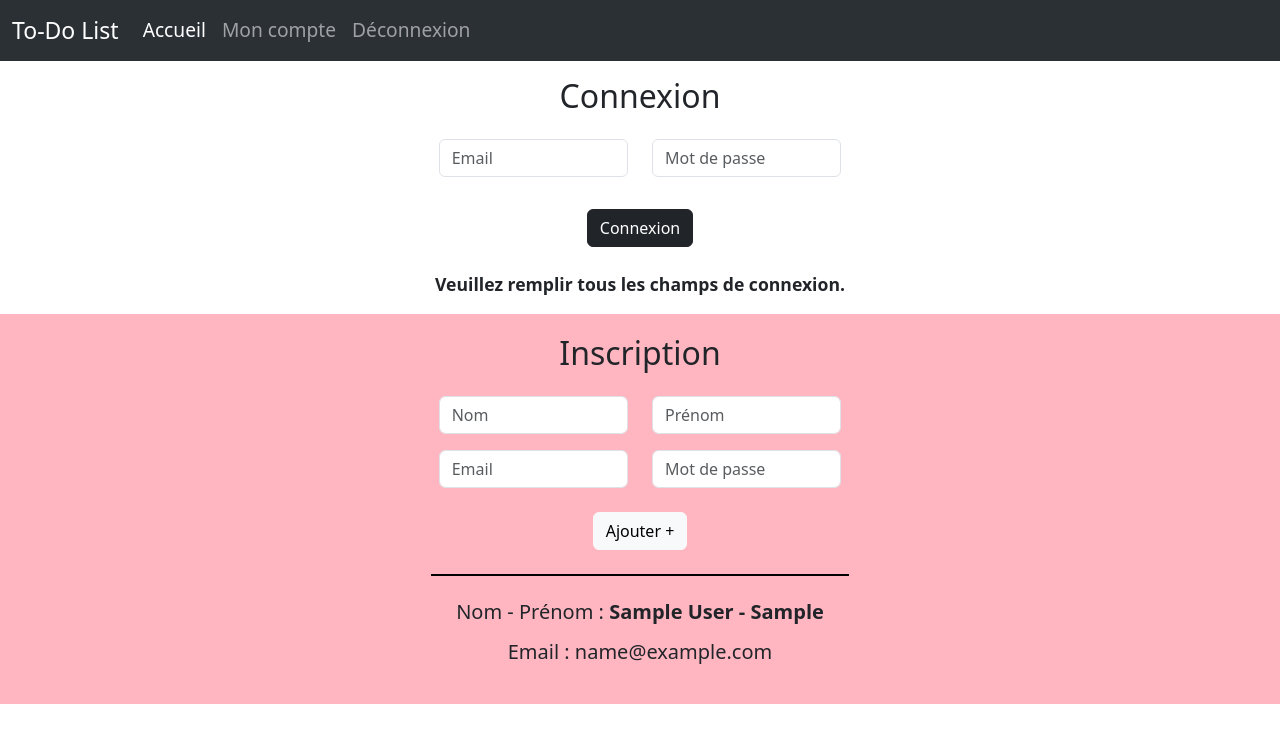
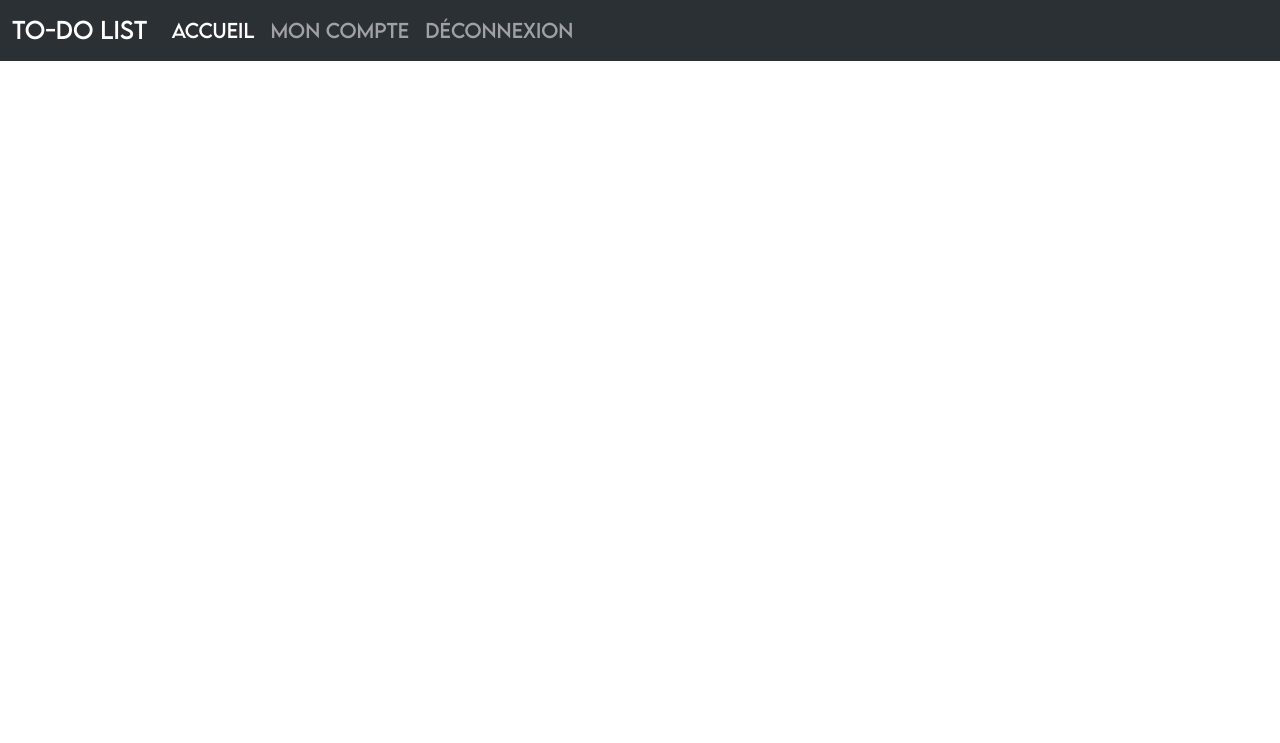
Before and after one commit to SaraColombel/To-Do-List, a PHP site: page /index.php in a window 1280 px wide. Shown: the top 743 px of the page. Run offline with PHP 8.4, Linux system fonts and the light colour scheme; the visitor is signed in with stand-in values (Sample User, id 1); tables that the repository leaves empty or names only in its code hold one stand-in row (values such as "Sample post").

Commit message:
Changement display quand connecté

```diff
--- a/index.php
+++ b/index.php
@@ -200,9 +200,9 @@ function connectionFormInspection()
 $emailUser = connectionFormInspection();
 $user = readUsersByEmail($emailUser['emailCo']);
 
-if(empty($user)){
+if (empty($user)) {
     $messageCo = "Veuillez remplir tous les champs de connexion.";
-} else if(password_verify($emailUser['passwordCo'], $user[0]['password_user'])){
+} else if (password_verify($emailUser['passwordCo'], $user[0]['password_user'])) {
     $_SESSION['id_user'] = $user[0]['id_user'];
     $_SESSION['name_user'] = $user[0]['name_user'];
     $_SESSION['first_name_user'] = $user[0]['first_name_user'];
@@ -214,9 +214,14 @@ if(empty($user)){
 
 // "My account" and "Disconnection"  disappear when nobody is connected
 $display = "d-none";
-if(isset($_SESSION['id_user'])){
+if (isset($_SESSION['id_user'])) {
     $display = "";
-    print_r($display);
+}
+
+// Connection and inscription forms disapear when someone is connected
+$displayConnected = "";
+if (isset($_SESSION['id_user'])) {
+    $displayConnected = "d-none";
 }
 
 
@@ -235,6 +240,31 @@ if(isset($_SESSION['id_user'])){
 </head>
 
 <body>
+    <style>
+        @font-face {
+            font-family: Raleway;
+            src: url('/fonts/Raleway.ttf')
+        }
+
+        @font-face {
+            font-family: LemonMilk;
+            src: url('/fonts/LemonMilk.otf')
+        }
+
+        h1,
+        h2,
+        h3,
+        h4,
+        a {
+            font-family: LemonMilk;
+        }
+
+        p,
+        h5,
+        h6 {
+            font-family: Raleway;
+        }
+    </style>
 
     <!-- Navbar -->
     <nav class="navbar sticky-top navbar-expand-lg bg-body-tertiary" data-bs-theme="dark" style="font-size:120%">
@@ -247,16 +277,16 @@ if(isset($_SESSION['id_user'])){
             <div class="collapse navbar-collapse" id="navbarNavAltMarkup">
                 <div class="navbar-nav">
                     <a class="nav-link active" aria-current="page" href="index.php">Accueil</a>
-                    <a class="nav-link <?php echo $display?>" href="moncompte.php">Mon compte</a>
-                    <a class="nav-link <?php echo $display?>" href="deco.php">Déconnexion</a>
+                    <a class="nav-link <?php echo $display ?>" href="moncompte.php">Mon compte</a>
+                    <a class="nav-link <?php echo $display ?>" href="deco.php">Déconnexion</a>
                 </div>
             </div>
         </div>
     </nav>
 
 
-<!--Connection fields-->
-    <div class="container-fluid text-center">
+    <!--Connection fields-->
+    <div class="container-fluid text-center <?php echo $displayConnected ?>">
         <h2 class="mb-4 mt-3 text-center">Connexion</h2>
         <form class="form-group" action="" method="post">
             <div class="row justify-content-center">
@@ -271,16 +301,16 @@ if(isset($_SESSION['id_user'])){
 
             <div class="row justify-content-center">
                 <div class="col-3 mt-3">
-                    <input type="submit" class="btn btn-dark" name="connexion" value="Connexion">
+                    <input type="submit" class="btn btn-outline-dark" name="connexion" value="Connexion">
                 </div>
             </div>
         </form>
-        <p class="mt-4" style="font-size:110%"><strong><?php echo $messageCo?></strong></p>
+        <p class="mt-4" style="font-size:110%"><strong><?php echo $messageCo ?></strong></p>
     </div>
 
 
     <!-- Inscription field -->
-    <div class="container-fluid text-center pb-3 pt-1 position-absolute" style="background-color:lightpink">
+    <div class="container-fluid text-center pb-3 pt-1 position-absolute <?php echo $displayConnected ?>" style="background-color:lightpink">
         <h2 class="mb-4 mt-3 text-center">Inscription</h2>
         <form class="form-group" action="" method="post">
             <div class="row justify-content-center">
@@ -294,17 +324,17 @@ if(isset($_SESSION['id_user'])){
             </div>
 
             <div class="row justify-content-center">
-                <div class="col-2">
+                <div class="col-2 mb-3">
                     <input type="text" name="email_user" placeholder="Email" class="form-control">
                 </div>
 
-                <div class="col-2">
+                <div class="col-2 mb-3">
                     <input type="password" name="password_user" placeholder="Mot de passe" class="form-control">
                 </div>
             </div>
 
             <div class="row justify-content-center">
-                <div class="col-4 mt-4">
+                <div class="col-4 mt-3">
                     <input type="submit" class="btn btn-light" name="submit" value="Ajouter +">
                 </div>
             </div>
```
Also changed, not shown: moncompte.php (+64 -25 lines), fonts/LemonMilk.otf (added), fonts/Raleway.ttf (added).
